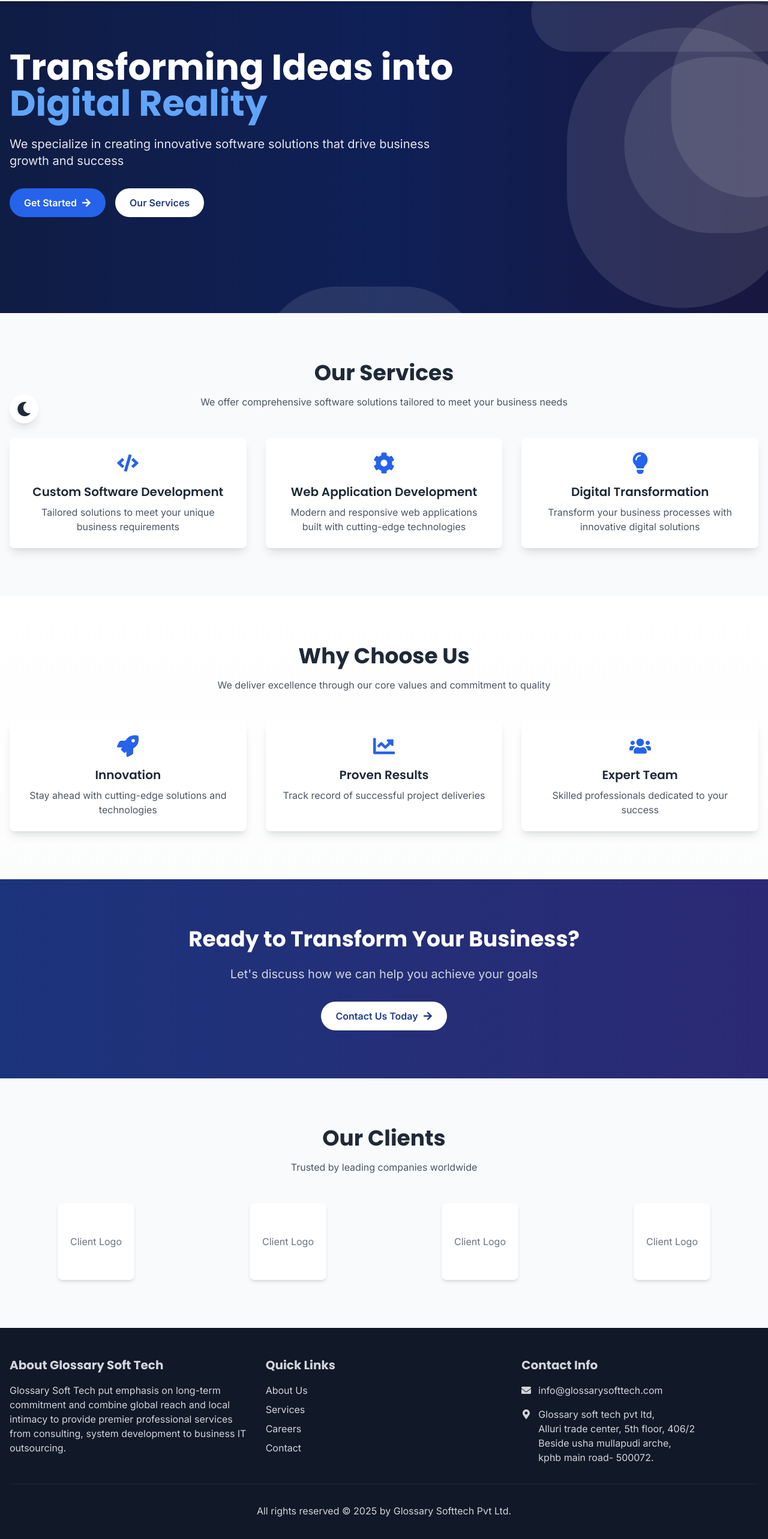
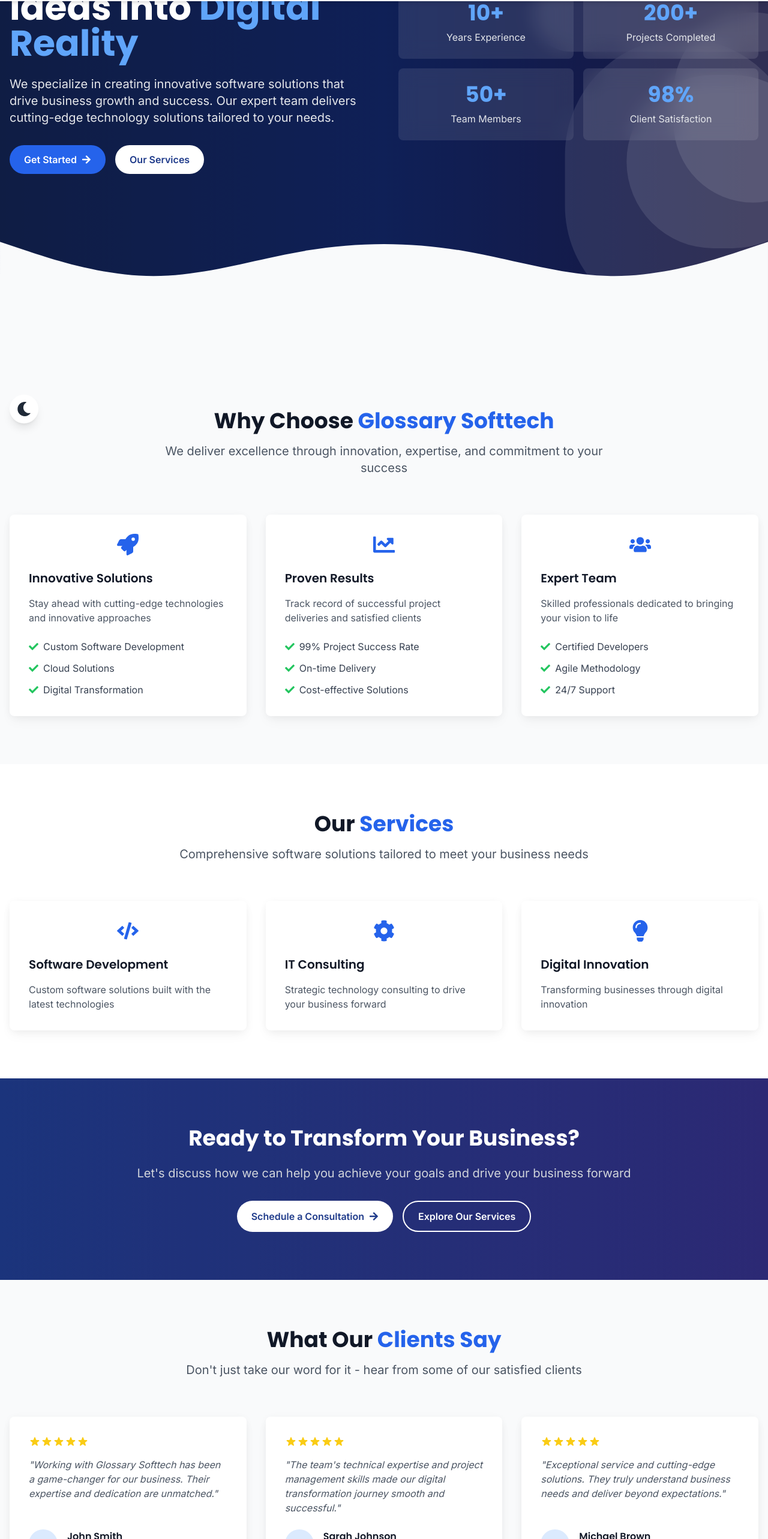
Before and after one commit to Subhash-FullStackDeveloper/glossary_tech, a React (Vite) app: page /#/ in a window 1280 px wide. Shown: the part 78-2644 px from the top of the page at 60% size. Built offline with nearby package versions, Linux system fonts and the light colour scheme.

Commit message:
feat: enhance home page with loading state, improved testimonials, and scroll-to-top button

```diff
--- a/src/pages/Home.jsx
+++ b/src/pages/Home.jsx
@@ -1,19 +1,52 @@
-import React from 'react';
-import { motion } from 'framer-motion';
+import React, { useState, useEffect } from 'react';
+import { motion, AnimatePresence } from 'framer-motion';
 import { Link } from 'react-router-dom';
-import { FaRocket, FaChartLine, FaUsers, FaLightbulb, FaCog, FaCode, FaArrowRight } from 'react-icons/fa';
+import { FaRocket, FaChartLine, FaUsers, FaLightbulb, FaCog, FaCode, FaArrowRight, FaCheck } from 'react-icons/fa';
 
 const Home = () => {
+  const [isLoading, setIsLoading] = useState(true);
+
+  useEffect(() => {
+    // Simulate loading state
+    const timer = setTimeout(() => {
+      setIsLoading(false);
+    }, 1000);
+    return () => clearTimeout(timer);
+  }, []);
+
   const fadeInUp = {
     initial: { opacity: 0, y: 20 },
     animate: { opacity: 1, y: 0 },
     transition: { duration: 0.6 }
   };
 
+  const stats = [
+    { number: '10+', label: 'Years Experience' },
+    { number: '200+', label: 'Projects Completed' },
+    { number: '50+', label: 'Team Members' },
+    { number: '98%', label: 'Client Satisfaction' }
+  ];
+
   return (
     <div className="min-h-screen">
+      <AnimatePresence>
+        {isLoading ? (
+          <motion.div
+            initial={{ opacity: 0 }}
+            animate={{ opacity: 1 }}
+            exit={{ opacity: 0 }}
+            className="fixed inset-0 flex items-center justify-center bg-white z-50"
+          >
+            <div className="loading-spinner" />
+          </motion.div>
+        ) : (
+          <motion.div
+            initial={{ opacity: 0 }}
+            animate={{ opacity: 1 }}
+            exit={{ opacity: 0 }}
+          >
             {/* Hero Section */}
-      <section className="relative h-[600px] bg-gradient-to-r from-blue-900 via-blue-800 to-indigo-900 text-white overflow-hidden">
+            <section className="relative min-h-[85vh] bg-gradient-to-r from-blue-900 via-blue-800 to-indigo-900 text-white overflow-hidden">
               <div className="absolute inset-0 bg-black opacity-50"></div>
               {/* Animated background shapes */}
               <div className="absolute inset-0 overflow-hidden">
@@ -41,6 +74,7 @@
                 ))}
               </div>
               <div className="container mx-auto px-4 h-full flex items-center relative z-10">
+                <div className="grid md:grid-cols-2 gap-12 items-center">
                   <motion.div
                     initial="initial"
                     animate="animate"
@@ -52,7 +86,7 @@
                       <span className="text-blue-400"> Digital Reality</span>
                     </h1>
                     <p className="text-xl mb-8 text-gray-200 font-inter">
-              We specialize in creating innovative software solutions that drive business growth and success
+                      We specialize in creating innovative software solutions that drive business growth and success. Our expert team delivers cutting-edge technology solutions tailored to your needs.
                     </p>
                     <div className="flex gap-4">
                       <Link to="/contact" className="btn-primary inline-flex items-center group">
@@ -64,88 +98,127 @@
                       </Link>
                     </div>
                   </motion.div>
+                  <motion.div
+                    initial={{ opacity: 0, x: 20 }}
+                    animate={{ opacity: 1, x: 0 }}
+                    transition={{ duration: 0.8, delay: 0.2 }}
+                    className="hidden md:block"
+                  >
+                    <div className="grid grid-cols-2 gap-4">
+                      {stats.map((stat, index) => (
+                        <motion.div
+                          key={index}
+                          initial={{ opacity: 0, y: 20 }}
+                          animate={{ opacity: 1, y: 0 }}
+                          transition={{ delay: 0.4 + index * 0.1 }}
+                          className="bg-white/10 backdrop-blur-lg rounded-lg p-6 text-center"
+                        >
+                          <h3 className="text-4xl font-bold text-blue-400 mb-2">{stat.number}</h3>
+                          <p className="text-gray-200">{stat.label}</p>
+                        </motion.div>
+                      ))}
+                    </div>
+                  </motion.div>
+                </div>
+              </div>
+
+              {/* Wave shape divider */}
+              <div className="absolute bottom-0 left-0 right-0">
+                <svg xmlns="http://www.w3.org/2000/svg" viewBox="0 0 1440 320" className="w-full">
+                  <path fill="#f9fafb" fillOpacity="1" d="M0,96L48,112C96,128,192,160,288,160C384,160,480,128,576,112C672,96,768,96,864,112C960,128,1056,160,1152,160C1248,160,1344,128,1392,112L1440,96L1440,320L1392,320C1344,320,1248,320,1152,320C1056,320,960,320,864,320C768,320,672,320,576,320C480,320,384,320,288,320C192,320,96,320,48,320L0,320Z"></path>
+                </svg>
               </div>
             </section>
 
-      {/* Services Section */}
+            {/* Features Section */}
             <section className="py-20 bg-gray-50">
               <div className="container mx-auto px-4">
-          <motion.h2
+                <motion.div
                   initial={{ opacity: 0, y: 20 }}
                   whileInView={{ opacity: 1, y: 0 }}
                   viewport={{ once: true }}
-            className="section-title"
+                  className="text-center mb-16"
                 >
-            Our Services
-          </motion.h2>
-          <motion.p
-            initial={{ opacity: 0, y: 20 }}
-            whileInView={{ opacity: 1, y: 0 }}
-            viewport={{ once: true }}
-            className="section-description"
-          >
-            We offer comprehensive software solutions tailored to meet your business needs
-          </motion.p>
-          <div className="grid grid-cols-1 md:grid-cols-3 gap-8">
-            <ServiceCard
-              icon={<FaCode className="text-4xl text-blue-600" />}
-              title="Custom Software Development"
-              description="Tailored solutions to meet your unique business requirements"
+                  <h2 className="text-3xl md:text-4xl font-bold mb-4 text-gray-900">
+                    Why Choose <span className="text-blue-600">Glossary Softtech</span>
+                  </h2>
+                  <p className="text-xl text-gray-600 max-w-3xl mx-auto">
+                    We deliver excellence through innovation, expertise, and commitment to your success
+                  </p>
+                </motion.div>
+
+                <div className="grid md:grid-cols-3 gap-8">
+                  <FeatureCard
+                    icon={<FaRocket className="text-4xl text-blue-600" />}
+                    title="Innovative Solutions"
+                    description="Stay ahead with cutting-edge technologies and innovative approaches"
+                    features={[
+                      "Custom Software Development",
+                      "Cloud Solutions",
+                      "Digital Transformation"
+                    ]}
                     delay={0.2}
                   />
-            <ServiceCard
-              icon={<FaCog className="text-4xl text-blue-600" />}
-              title="Web Application Development"
-              description="Modern and responsive web applications built with cutting-edge technologies"
+                  <FeatureCard
+                    icon={<FaChartLine className="text-4xl text-blue-600" />}
+                    title="Proven Results"
+                    description="Track record of successful project deliveries and satisfied clients"
+                    features={[
+                      "99% Project Success Rate",
+                      "On-time Delivery",
+                      "Cost-effective Solutions"
+                    ]}
                     delay={0.4}
                   />
-            <ServiceCard
-              icon={<FaLightbulb className="text-4xl text-blue-600" />}
-              title="Digital Transformation"
-              description="Transform your business processes with innovative digital solutions"
+                  <FeatureCard
+                    icon={<FaUsers className="text-4xl text-blue-600" />}
+                    title="Expert Team"
+                    description="Skilled professionals dedicated to bringing your vision to life"
+                    features={[
+                      "Certified Developers",
+                      "Agile Methodology",
+                      "24/7 Support"
+                    ]}
                     delay={0.6}
                   />
                 </div>
               </div>
             </section>
 
-      {/* Why Choose Us Section */}
-      <section className="py-20 bg-white relative overflow-hidden">
-        <div className="absolute inset-0 bg-gradient-to-b from-transparent to-gray-50 opacity-50"></div>
-        <div className="container mx-auto px-4 relative z-10">
-          <motion.h2
+            {/* Services Section */}
+            <section className="py-20 bg-white">
+              <div className="container mx-auto px-4">
+                <motion.div
                   initial={{ opacity: 0, y: 20 }}
                   whileInView={{ opacity: 1, y: 0 }}
                   viewport={{ once: true }}
-            className="section-title"
+                  className="text-center mb-16"
                 >
-            Why Choose Us
-          </motion.h2>
-          <motion.p
-            initial={{ opacity: 0, y: 20 }}
-            whileInView={{ opacity: 1, y: 0 }}
-            viewport={{ once: true }}
-            className="section-description"
-          >
-            We deliver excellence through our core values and commitment to quality
-          </motion.p>
-          <div className="grid grid-cols-1 md:grid-cols-3 gap-8">
-            <FeatureCard
-              icon={<FaRocket className="text-4xl text-blue-600" />}
-              title="Innovation"
-              description="Stay ahead with cutting-edge solutions and technologies"
+                  <h2 className="text-3xl md:text-4xl font-bold mb-4 text-gray-900">
+                    Our <span className="text-blue-600">Services</span>
+                  </h2>
+                  <p className="text-xl text-gray-600 max-w-3xl mx-auto">
+                    Comprehensive software solutions tailored to meet your business needs
+                  </p>
+                </motion.div>
+
+                <div className="grid md:grid-cols-3 gap-8">
+                  <ServiceCard
+                    icon={<FaCode className="text-4xl text-blue-600" />}
+                    title="Software Development"
+                    description="Custom software solutions built with the latest technologies"
                     delay={0.2}
                   />
-            <FeatureCard
-              icon={<FaChartLine className="text-4xl text-blue-600" />}
-              title="Proven Results"
-              description="Track record of successful project deliveries"
+                  <ServiceCard
+                    icon={<FaCog className="text-4xl text-blue-600" />}
+                    title="IT Consulting"
+                    description="Strategic technology consulting to drive your business forward"
                     delay={0.4}
                   />
-            <FeatureCard
-              icon={<FaUsers className="text-4xl text-blue-600" />}
-              title="Expert Team"
-              description="Skilled professionals dedicated to your success"
+                  <ServiceCard
+                    icon={<FaLightbulb className="text-4xl text-blue-600" />}
+                    title="Digital Innovation"
+                    description="Transforming businesses through digital innovation"
                     delay={0.6}
                   />
                 </div>
@@ -160,82 +233,143 @@
                   initial={{ opacity: 0, y: 20 }}
                   whileInView={{ opacity: 1, y: 0 }}
                   viewport={{ once: true }}
-            className="text-center"
+                  className="text-center max-w-4xl mx-auto"
                 >
                   <h2 className="text-3xl md:text-4xl font-bold mb-6 font-poppins">
                     Ready to Transform Your Business?
                   </h2>
-            <p className="text-xl mb-8 text-gray-300 max-w-2xl mx-auto">
-              Let's discuss how we can help you achieve your goals
+                  <p className="text-xl mb-8 text-gray-300">
+                    Let's discuss how we can help you achieve your goals and drive your business forward
                   </p>
+                  <div className="flex flex-col sm:flex-row gap-4 justify-center">
                     <Link
                       to="/contact"
-              className="btn-secondary inline-flex items-center group"
+                      className="btn-secondary inline-flex items-center justify-center group"
                     >
-              Contact Us Today
+                      Schedule a Consultation
                       <FaArrowRight className="ml-2 group-hover:translate-x-1 transition-transform" />
                     </Link>
+                    <Link
+                      to="/services"
+                      className="btn-primary bg-transparent border-2 border-white hover:bg-white hover:text-blue-900 inline-flex items-center justify-center"
+                    >
+                      Explore Our Services
+                    </Link>
+                  </div>
                 </motion.div>
               </div>
             </section>
 
-      {/* Clients Section */}
+            {/* Testimonials Section */}
             <section className="py-20 bg-gray-50">
               <div className="container mx-auto px-4">
-          <motion.h2
+                <motion.div
                   initial={{ opacity: 0, y: 20 }}
                   whileInView={{ opacity: 1, y: 0 }}
                   viewport={{ once: true }}
-            className="section-title"
+                  className="text-center mb-16"
                 >
-            Our Clients
-          </motion.h2>
-          <motion.p
+                  <h2 className="text-3xl md:text-4xl font-bold mb-4 text-gray-900">
+                    What Our <span className="text-blue-600">Clients Say</span>
+                  </h2>
+                  <p className="text-xl text-gray-600 max-w-3xl mx-auto">
+                    Don't just take our word for it - hear from some of our satisfied clients
+                  </p>
+                </motion.div>
+
+                <div className="grid md:grid-cols-3 gap-8">
+                  {[
+                    {
+                      name: "John Smith",
+                      position: "CEO, Tech Solutions",
+                      content: "Working with Glossary Softtech has been a game-changer for our business. Their expertise and dedication are unmatched."
+                    },
+                    {
+                      name: "Sarah Johnson",
+                      position: "CTO, Innovation Corp",
+                      content: "The team's technical expertise and project management skills made our digital transformation journey smooth and successful."
+                    },
+                    {
+                      name: "Michael Brown",
+                      position: "Director, Global Systems",
+                      content: "Exceptional service and cutting-edge solutions. They truly understand business needs and deliver beyond expectations."
+                    }
+                  ].map((testimonial, index) => (
+                    <motion.div
+                      key={index}
                       initial={{ opacity: 0, y: 20 }}
                       whileInView={{ opacity: 1, y: 0 }}
                       viewport={{ once: true }}
-            className="section-description"
+                      transition={{ delay: index * 0.2 }}
+                      className="bg-white p-8 rounded-lg shadow-soft hover:shadow-hover transition-shadow duration-300"
                     >
-            Trusted by leading companies worldwide
-          </motion.p>
-          <div className="grid grid-cols-2 md:grid-cols-4 gap-8 items-center">
-            {[1, 2, 3, 4].map((index) => (
-              <motion.div
-                key={index}
-                initial={{ opacity: 0, scale: 0.8 }}
-                whileInView={{ opacity: 1, scale: 1 }}
-                viewport={{ once: true }}
-                transition={{ delay: index * 0.1 }}
-                className="flex justify-center"
+                      <div className="flex flex-col h-full">
+                        <div className="flex mb-4">
+                          {[...Array(5)].map((_, i) => (
+                            <svg
+                              key={i}
+                              className="w-5 h-5 text-yellow-400 fill-current"
+                              viewBox="0 0 20 20"
                             >
-                <div className="w-32 h-32 bg-white rounded-lg shadow-md flex items-center justify-center p-4 hover:shadow-lg transition-shadow duration-300">
-                  <span className="text-gray-500">Client Logo</span>
+                              <path d="M9.049 2.927c.3-.921 1.603-.921 1.902 0l1.07 3.292a1 1 0 00.95.69h3.462c.969 0 1.371 1.24.588 1.81l-2.8 2.034a1 1 0 00-.364 1.118l1.07 3.292c.3.921-.755 1.688-1.54 1.118l-2.8-2.034a1 1 0 00-1.175 0l-2.8 2.034c-.784.57-1.838-.197-1.539-1.118l1.07-3.292a1 1 0 00-.364-1.118L2.98 8.72c-.783-.57-.38-1.81.588-1.81h3.461a1 1 0 00.951-.69l1.07-3.292z" />
+                            </svg>
+                          ))}
+                        </div>
+                        <div className="flex-grow">
+                          <p className="text-gray-600 italic mb-6">"{testimonial.content}"</p>
+                        </div>
+                        <div className="flex items-center">
+                          <div className="w-12 h-12 bg-blue-100 rounded-full flex items-center justify-center mr-4">
+                            <span className="text-blue-600 font-semibold text-lg">
+                              {testimonial.name.charAt(0)}
+                            </span>
+                          </div>
+                          <div>
+                            <h4 className="font-semibold text-gray-900">{testimonial.name}</h4>
+                            <p className="text-blue-600">{testimonial.position}</p>
+                          </div>
+                        </div>
                       </div>
                     </motion.div>
                   ))}
                 </div>
               </div>
             </section>
+          </motion.div>
+        )}
+      </AnimatePresence>
+
+      {/* Scroll To Top Button Component */}
+      <ScrollToTopButton />
     </div>
   );
 };
 
 // Feature Card Component
-const FeatureCard = ({ icon, title, description, delay = 0 }) => {
+const FeatureCard = ({ icon, title, description, features, delay = 0 }) => {
   return (
     <motion.div
       initial={{ opacity: 0, y: 20 }}
       whileInView={{ opacity: 1, y: 0 }}
       viewport={{ once: true }}
       transition={{ delay }}
-      whileHover={{ y: -5 }}
-      className="card text-center group"
+      className="bg-white rounded-lg shadow-soft hover:shadow-hover p-8 transition-all duration-300"
     >
-      <div className="flex justify-center mb-4 transform group-hover:scale-110 transition-transform duration-300">
+      <div className="flex flex-col h-full">
+        <div className="flex justify-center mb-6 transform group-hover:scale-110 transition-transform duration-300">
           {icon}
         </div>
-      <h3 className="text-xl font-semibold mb-2 font-poppins">{title}</h3>
-      <p className="text-gray-600 font-inter">{description}</p>
+        <h3 className="text-xl font-semibold mb-4 font-poppins text-gray-900">{title}</h3>
+        <p className="text-gray-600 mb-6 font-inter">{description}</p>
+        <ul className="space-y-3 mt-auto">
+          {features.map((feature, index) => (
+            <li key={index} className="flex items-center text-gray-700">
+              <FaCheck className="text-green-500 mr-2" />
+              <span>{feature}</span>
+            </li>
+          ))}
+        </ul>
+      </div>
     </motion.div>
   );
 };
@@ -248,16 +382,68 @@
       whileInView={{ opacity: 1, y: 0 }}
       viewport={{ once: true }}
       transition={{ delay }}
-      whileHover={{ y: -5 }}
-      className="card text-center group"
+      className="bg-white rounded-lg shadow-soft hover:shadow-hover p-8 transition-all duration-300 group"
     >
-      <div className="flex justify-center mb-4 transform group-hover:scale-110 transition-transform duration-300">
+      <div className="flex justify-center mb-6 transform group-hover:scale-110 transition-transform duration-300">
         {icon}
       </div>
-      <h3 className="text-xl font-semibold mb-2 font-poppins">{title}</h3>
+      <h3 className="text-xl font-semibold mb-4 font-poppins text-gray-900">{title}</h3>
       <p className="text-gray-600 font-inter">{description}</p>
     </motion.div>
   );
 };
 
+// Scroll To Top Button Component
+const ScrollToTopButton = () => {
+  const [isVisible, setIsVisible] = useState(false);
+
+  useEffect(() => {
+    const toggleVisibility = () => {
+      if (window.pageYOffset > 300) {
+        setIsVisible(true);
+      } else {
+        setIsVisible(false);
+      }
+    };
+
+    window.addEventListener('scroll', toggleVisibility);
+    return () => window.removeEventListener('scroll', toggleVisibility);
+  }, []);
+
+  const scrollToTop = () => {
+    window.scrollTo({
+      top: 0,
+      behavior: 'smooth',
+    });
+  };
+
+  return (
+    <AnimatePresence>
+      {isVisible && (
+        <motion.button
+          initial={{ opacity: 0, y: 20 }}
+          animate={{ opacity: 1, y: 0 }}
+          exit={{ opacity: 0, y: 20 }}
+          onClick={scrollToTop}
+          className="fixed bottom-8 right-8 bg-blue-600 text-white p-3 rounded-full shadow-lg hover:bg-blue-700 transition-colors duration-300 focus:outline-none focus:ring-2 focus:ring-blue-500 focus:ring-offset-2 z-50"
+        >
+          <svg
+            className="w-6 h-6"
+            fill="none"
+            stroke="currentColor"
+            viewBox="0 0 24 24"
+          >
+            <path
+              strokeLinecap="round"
+              strokeLinejoin="round"
+              strokeWidth={2}
+              d="M5 10l7-7m0 0l7 7m-7-7v18"
+            />
+          </svg>
+        </motion.button>
+      )}
+    </AnimatePresence>
+  );
+};
+
 export default Home;
```
Lines whose indentation alone changed are shown as unchanged.
